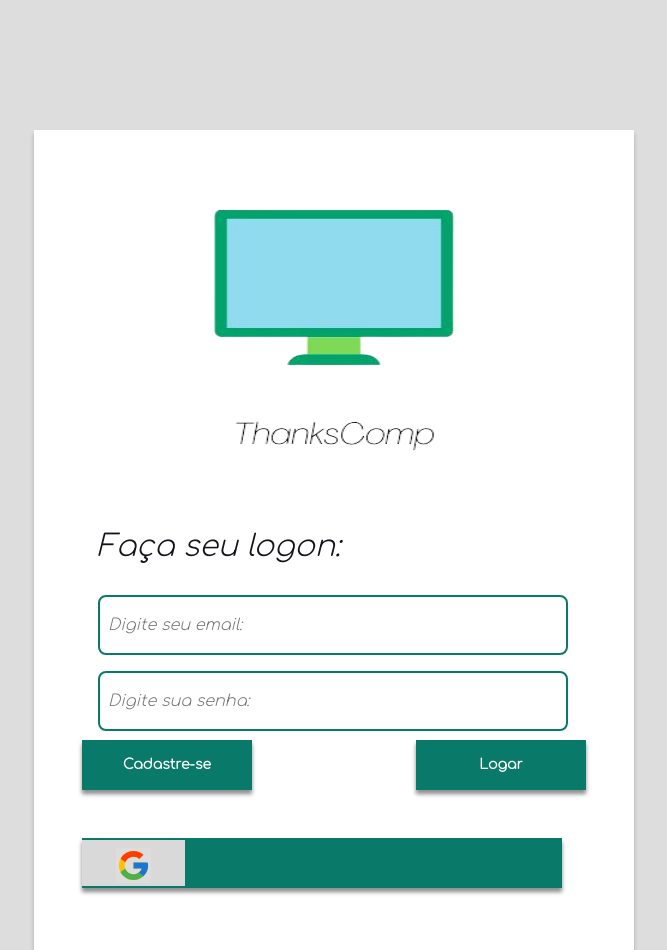
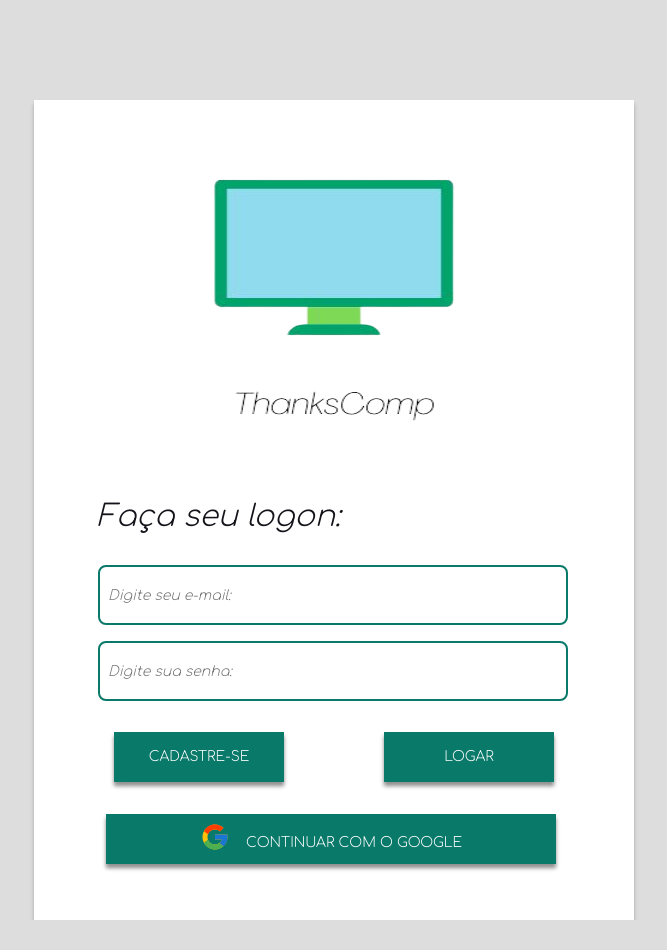
Before and after one commit to lhenriquedeveloper/ThanksComp, a React (Vite) app: page / in a window 1280 px wide. Shown: the whole page, without its empty margins (306-973 px from the left). After the commit the page ends 920 px from the top, so only its background shows below. Built offline with nearby package versions, Linux system fonts and the light colour scheme.

Commit message:
Finished LoginScreen

```diff
--- a/src/pages/Login/index.jsx
+++ b/src/pages/Login/index.jsx
@@ -8,17 +8,16 @@ export default function Login() {
             <div className='login-box'>
                 <img src={Logo} alt="Logo ThanksComp" />
                 <h2>Faça seu logon:</h2>
-                <input type="email" name="email" id="email" placeholder='Digite seu email:' />
+                <input type="email" name="email" id="email" placeholder='Digite seu e-mail:' />
                 <input type="password" name="pass" id="pass" placeholder='Digite sua senha:' />
                 <div className='btn-box'>
                     <div className='register-btn'><button>Cadastre-se</button></div>
                     <div className='login-btn'><button>Logar</button></div>
                 </div>
-                <div className='google-btn'>
-                    <button id='google-id'>
-                        <div className='google-icon'><FcGoogle size={35} /></div>
-                    </button>
-                </div>
+                <button id='google-id'>
+                    <FcGoogle size={30} className='google-icon' />
+                    Continuar com o Google
+                </button>
             </div>
         </div>
     )
--- a/src/styles/login.sass
+++ b/src/styles/login.sass
@@ -5,7 +5,7 @@
     justify-content: center
     align-items: center
     .login-box
-        top: 130px
+        top: 100px
         width: 600px
         height: 820px
         background: #fff
@@ -40,7 +40,7 @@
             font-family: 'Comfortaa', cursive
             font-style: italic
             font-weight: 400
-            font-size: 16px
+            font-size: 14px
             line-height: 21px
             margin-bottom: 1rem
             padding: 8px
@@ -50,14 +50,14 @@
         .btn-box
             display: flex
             justify-content: space-between
-            margin-top: 380px
+            margin-top: 370px
             background: #fff
-            padding: 3rem
+            padding: 5rem 5rem 2rem 5rem
         button
             border: none
             font-family: 'Comfortaa', cursive
             font-size: 14px
-            font-weight: bold
+            font-weight: 500
             line-height: 36px
             color: #fff
             justify-content: center
@@ -67,17 +67,15 @@
             background: #097969
             box-shadow: 0px 4px 4px rgba(0, 0, 0, 0.25), 0px 4px 4px rgba(0, 0, 0, 0.25)
             transition: ease-in-out 0.6s
+            text-transform: uppercase
             &:hover
                 background-color: #00A36C
-        .google-btn
-            display: flex
-            background-color: #fff
-            #google-id
-                width: 480px
-                margin-left: 3rem
-            .google-icon
-                border: none
-                padding: .5rem 1.5rem
-                width: 55px
-                height: 30px
-                background: #D9D9D9
+        #google-id
+            width: 450px
+            height: 50px
+            margin-left: 4.5rem
+            text-align: center
+            svg.google-icon
+                background: none
+                top: 5px
+                margin: 0rem 1rem 0rem 0rem
```
